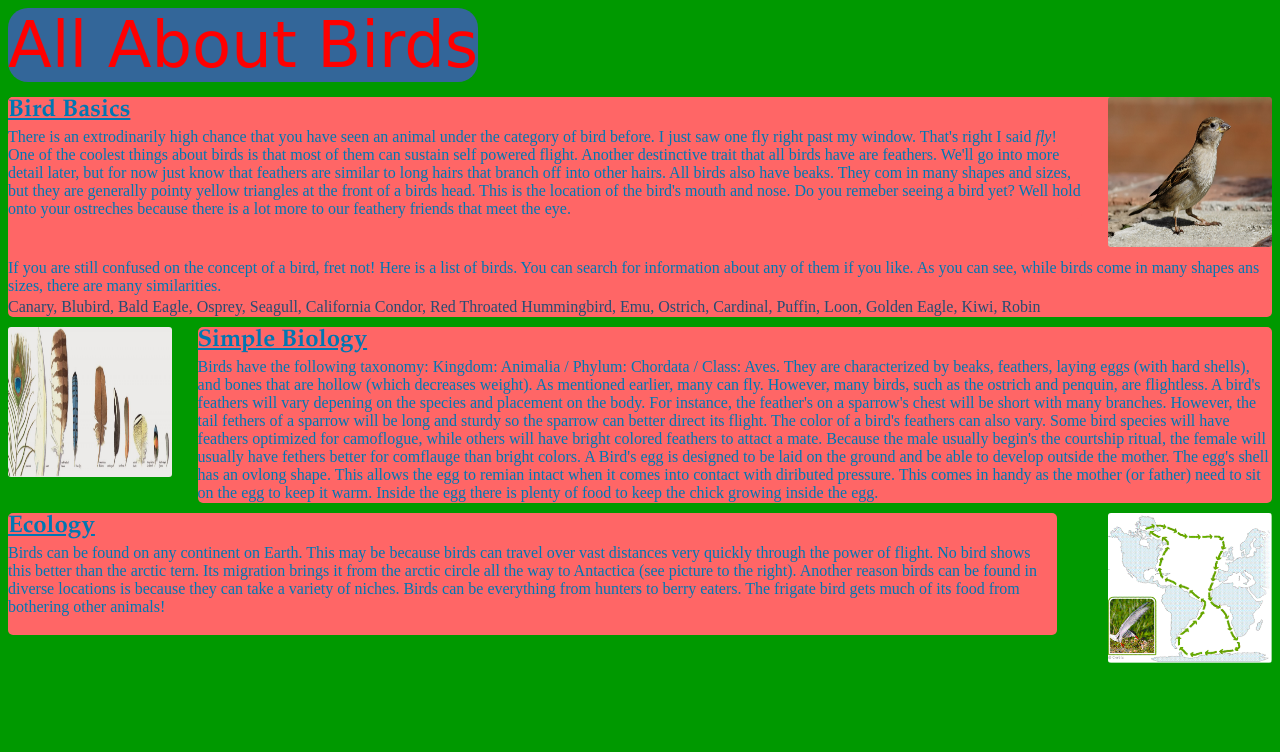
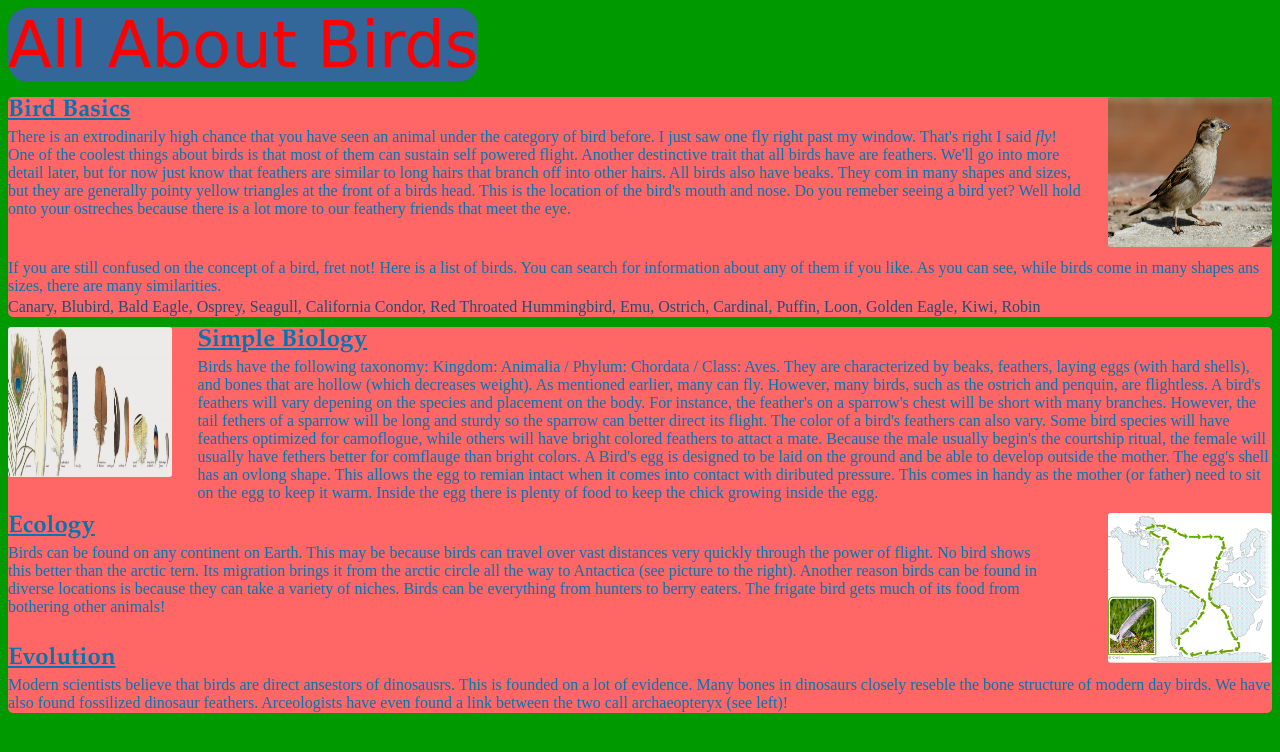
Before and after one commit to mgoldberg/StaticHTML2, a PHP site: page /StaticHTML2/ in a window 1280 px wide. Shown: the top 752 px of the page. Run offline with PHP 8.4, Linux system fonts and the light colour scheme.

Commit message:
added evolution category and pictures in file

```diff
--- a/index.php
+++ b/index.php
@@ -63,7 +63,12 @@
 		</div>
 		<img id = "right1" src="http://localhost/StaticHTML2/images/Picture4.png" height = "200px" width = "200px"/>
 
-
+		<div>
+			<a id = "title1">Evolution</a>
+			<p>
+				Modern scientists believe that birds are direct ansestors of dinosausrs.  This is founded on a lot of evidence.  Many bones in dinosaurs closely reseble the bone structure of modern day birds.  We have also found fossilized dinosaur feathers.  Arceologists have even found a link between the two call archaeopteryx (see left)!
+			</p>
+		</div>
 
 	</body>
 
```
Also changed, not shown: Images/dinosaur-bird-family-tree.jpg (added), Images/imgres.jpg (added).
